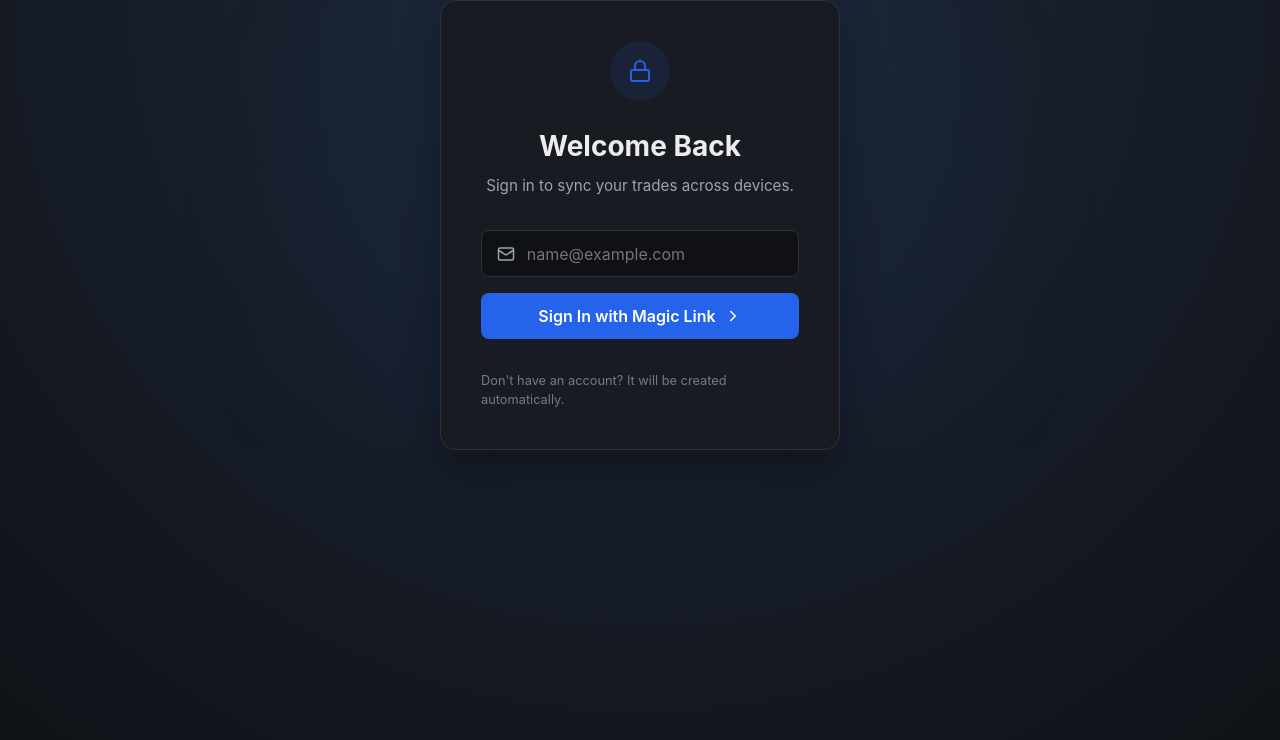
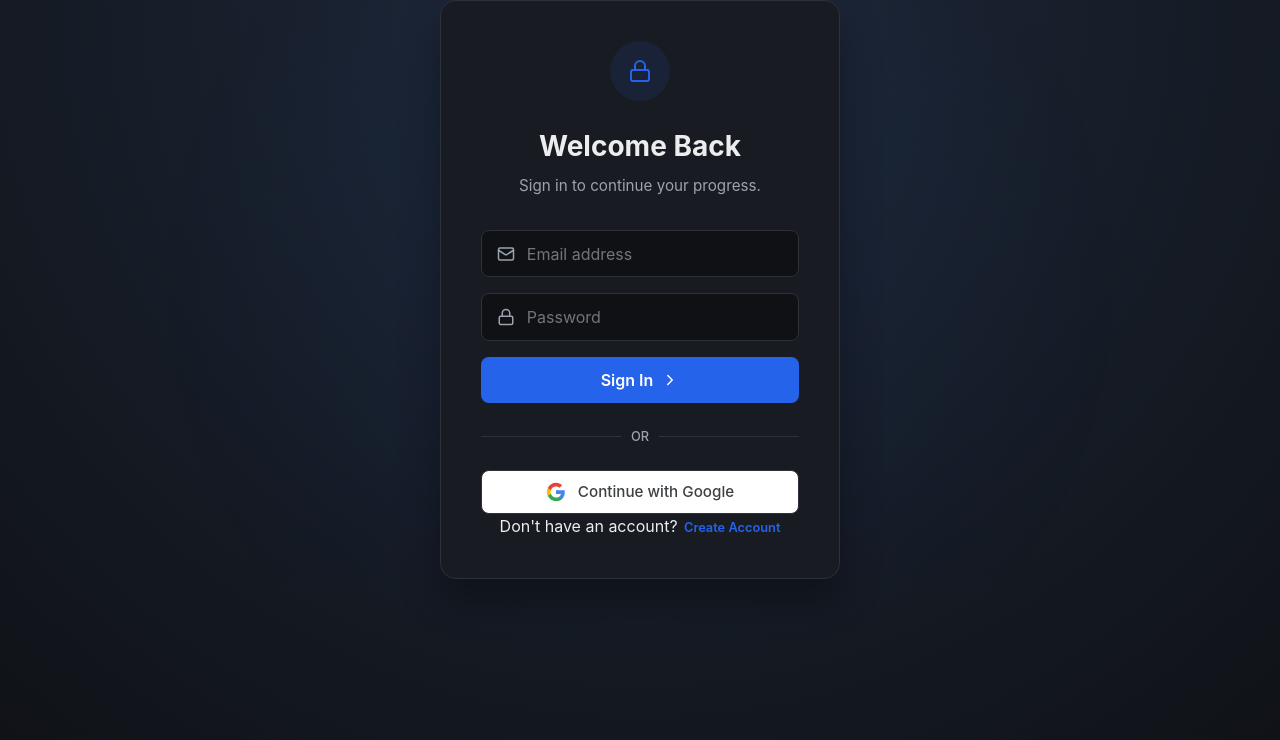
Before and after one commit to ThamizhazhaganS/trading-journalapp, a React (Vite) app: page /login in a window 1280 px wide. Shown: the top 740 px of the page. Built offline with nearby package versions, Linux system fonts and the light colour scheme; no server answers.

Commit message:
Upgrade Login to support Email/Password and Google Auth

```diff
--- a/src/pages/Login.jsx
+++ b/src/pages/Login.jsx
@@ -9,8 +9,10 @@ import styles from './Login.module.css';
 export default function Login() {
     const { user } = useTrades();
     const [loading, setLoading] = useState(false);
+    const [isSignUp, setIsSignUp] = useState(false);
     const [email, setEmail] = useState('');
-    const [sent, setSent] = useState(false);
+    const [password, setPassword] = useState('');
+    const [message, setMessage] = useState('');
     const navigate = useNavigate();
 
     useEffect(() => {
@@ -19,65 +21,118 @@ export default function Login() {
         }
     }, [user, navigate]);
 
-    const handleLogin = async (e) => {
+    const handleEmailAuth = async (e) => {
         e.preventDefault();
+        setLoading(true);
+        setMessage('');
 
-        if (!supabase) {
-            alert('Supabase is not configured! Please see README to add API Keys.');
-            return;
-        }
-
-        setLoading(true);
-        const { error } = await supabase.auth.signInWithOtp({
+        if (isSignUp) {
+            // Sign Up Logic
+            const { error } = await supabase.auth.signUp({
                 email,
+                password,
                 options: {
                     emailRedirectTo: window.location.origin
                 }
             });
-
-        if (error) {
-            alert(error.message);
+            if (error) setMessage(error.message);
+            else setMessage('Account created! Please check your email to verify.');
         } else {
-            setSent(true);
+            // Login Logic
+            const { error } = await supabase.auth.signInWithPassword({
+                email,
+                password,
+            });
+            if (error) setMessage(error.message);
+            // If successful, the user listener in TradeContext will auto-redirect
         }
         setLoading(false);
+    };
+
+    const handleGoogleLogin = async () => {
+        const { error } = await supabase.auth.signInWithOAuth({
+            provider: 'google',
+            options: {
+                redirectTo: window.location.origin
+            }
+        });
+        if (error) setMessage(error.message);
     };
 
     return (
         <div className={styles.loginPage}>
             <div className={styles.loginCard}>
+                <div className={styles.header}>
                     <div className={styles.iconCircle}>
                         <Lock size={24} />
                     </div>
-                <h2>Welcome Back</h2>
-                <p className={styles.subtitle}>{sent ? 'Check your email for the magic link!' : 'Sign in to sync your trades across devices.'}</p>
+                    <h2>{isSignUp ? 'Create Account' : 'Welcome Back'}</h2>
+                    <p className={styles.subtitle}>
+                        {isSignUp ? 'Start your trading journey today.' : 'Sign in to continue your progress.'}
+                    </p>
+                </div>
 
-                {!sent ? (
-                    <form onSubmit={handleLogin} className={styles.form}>
+                {message && <div className={`${styles.alert} ${message.includes('created') ? styles.success : styles.error}`}>{message}</div>}
+
+                <form onSubmit={handleEmailAuth} className={styles.form}>
                     <div className={styles.inputGroup}>
                         <Mail size={18} className={styles.inputIcon} />
                         <input
                             type="email"
-                                placeholder="name@example.com"
+                            placeholder="Email address"
                             value={email}
                             onChange={e => setEmail(e.target.value)}
                             required
                         />
                     </div>
+                    <div className={styles.inputGroup}>
+                        <Lock size={18} className={styles.inputIcon} />
+                        <input
+                            type="password"
+                            placeholder="Password"
+                            value={password}
+                            onChange={e => setPassword(e.target.value)}
+                            required
+                            minLength={6}
+                        />
+                    </div>
+
                     <button type="submit" className={styles.loginBtn} disabled={loading}>
-                            {loading ? 'Sending Link...' : 'Sign In with Magic Link'}
+                        {loading ? 'Processing...' : (isSignUp ? 'Sign Up' : 'Sign In')}
                         {!loading && <ChevronRight size={18} />}
                     </button>
                 </form>
-                ) : (
-                    <div className={styles.sentMessage}>
-                        <p>We've sent a magic login link to <strong>{email}</strong>.</p>
-                        <button className={styles.btnSecondary} onClick={() => setSent(false)}>Try different email</button>
+
+                <div className={styles.divider}>
+                    <span>OR</span>
                 </div>
-                )}
+
+                <button
+                    type="button"
+                    className={styles.googleBtn}
+                    onClick={handleGoogleLogin}
+                    disabled={loading}
+                >
+                    <svg viewBox="0 0 24 24" width="20" height="20" xmlns="http://www.w3.org/2000/svg">
+                        <path d="M22.56 12.25c0-.78-.07-1.53-.2-2.25H12v4.26h5.92c-.26 1.37-1.04 2.53-2.21 3.31v2.77h3.57c2.08-1.92 3.28-4.74 3.28-8.09z" fill="#4285F4" />
+                        <path d="M12 23c2.97 0 5.46-.98 7.28-2.66l-3.57-2.77c-.98.66-2.23 1.06-3.71 1.06-2.86 0-5.29-1.93-6.16-4.53H2.18v2.84C3.99 20.53 7.7 23 12 23z" fill="#34A853" />
+                        <path d="M5.84 14.09c-.22-.66-.35-1.36-.35-2.09s.13-1.43.35-2.09V7.07H2.18C1.43 8.55 1 10.22 1 12s.43 3.45 1.18 4.93l2.85-2.26.81-.58z" fill="#FBBC05" />
+                        <path d="M12 5.38c1.62 0 3.06.56 4.21 1.64l3.15-3.15C17.45 2.09 14.97 1 12 1 7.7 1 3.99 3.47 2.18 7.07l3.66 2.84c.87-2.6 3.3-4.53 6.16-4.53z" fill="#EA4335" />
+                    </svg>
+                    Continue with Google
+                </button>
 
                 <div className={styles.footer}>
-                    <p>Don't have an account? It will be created automatically.</p>
+                    <p>
+                        {isSignUp ? 'Already have an account?' : "Don't have an account?"}
+                        <button
+                            type="button"
+                            className={styles.linkBtn}
+                            onClick={() => { setIsSignUp(!isSignUp); setMessage(''); }}
+                        >
+                            {isSignUp ? 'Sign In' : 'Create Account'}
+                        </button>
+                    </p>
                 </div>
             </div>
         </div>
--- a/src/pages/Login.module.css
+++ b/src/pages/Login.module.css
@@ -105,26 +105,94 @@
     cursor: not-allowed;
 }
 
-.sentMessage {
-    text-align: center;
-    animation: fadeIn 0.5s ease;
+.header {
+    display: flex;
+    flex-direction: column;
+    align-items: center;
+    width: 100%;
 }
 
-.btnSecondary {
-    background: transparent;
-    border: 1px solid var(--border);
-    color: var(--text-secondary);
-    padding: 0.5rem 1rem;
-    border-radius: 6px;
-    margin-top: 1rem;
-    cursor: pointer;
+.divider {
+    width: 100%;
+    margin: 1.5rem 0;
+    position: relative;
+    text-align: center;
+    display: flex;
+    align-items: center;
+    justify-content: center;
 }
 
-.footer {
-    margin-top: 2rem;
+.divider::before,
+.divider::after {
+    content: '';
+    flex: 1;
+    height: 1px;
+    background: var(--border);
+}
+
+.divider span {
+    padding: 0 10px;
+    color: var(--text-secondary);
     font-size: 0.8rem;
-    color: var(--text-secondary);
-    opacity: 0.7;
+    font-weight: 500;
+}
+
+.googleBtn {
+    width: 100%;
+    background: white;
+    color: #3c4043;
+    border: 1px solid var(--border);
+    padding: 0.7rem;
+    border-radius: 8px;
+    font-weight: 500;
+    cursor: pointer;
+    font-size: 0.95rem;
+    display: flex;
+    align-items: center;
+    justify-content: center;
+    gap: 0.75rem;
+    transition: all 0.2s;
+}
+
+.googleBtn:hover {
+    background: #f8f9fa;
+    box-shadow: 0 1px 3px rgba(0, 0, 0, 0.1);
+}
+
+.alert {
+    width: 100%;
+    padding: 0.75rem;
+    border-radius: 8px;
+    font-size: 0.9rem;
+    margin-bottom: 1rem;
+    text-align: center;
+}
+
+.success {
+    background: rgba(16, 185, 129, 0.1);
+    color: #10b981;
+    border: 1px solid rgba(16, 185, 129, 0.2);
+}
+
+.error {
+    background: rgba(239, 68, 68, 0.1);
+    color: #ef4444;
+    border: 1px solid rgba(239, 68, 68, 0.2);
+}
+
+.linkBtn {
+    background: none;
+    border: none;
+    color: var(--accent-primary);
+    cursor: pointer;
+    font-weight: 600;
+    margin-left: 0.4rem;
+    padding: 0;
+    font-size: 0.8rem;
+}
+
+.linkBtn:hover {
+    text-decoration: underline;
 }
 
 @keyframes fadeIn {
```
Lines whose indentation alone changed are shown as unchanged.
